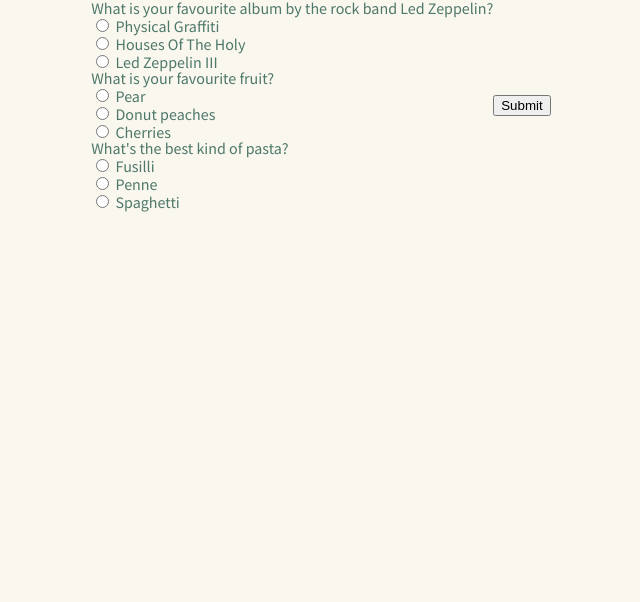
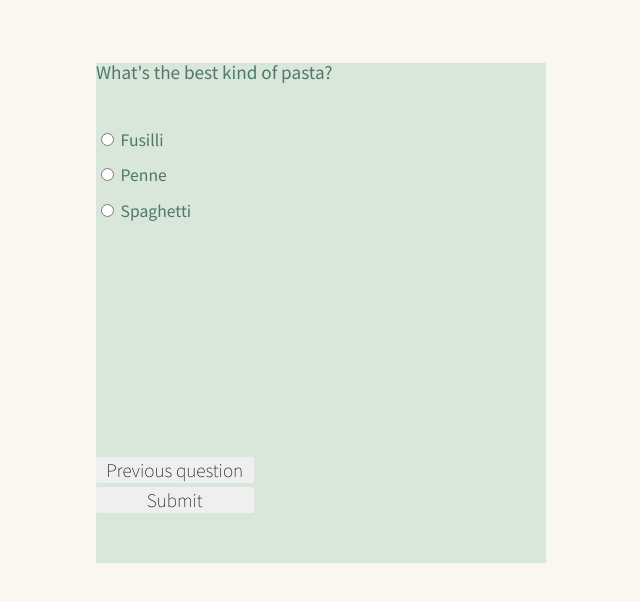
Before and after one commit to tomdrooker/project-houseplant, a plain HTML site: page quiz.html in a window 1280 px wide. Shown: the whole page, without its empty margins (319-959 px from the left). Drawn offline with Linux system fonts and the light colour scheme.

Commit message:
Quiz functioning

```diff
--- a/quiz.html
+++ b/quiz.html
@@ -9,13 +9,21 @@
   </head>
   <body>
 
-    <section id="quiz">
+    <section id="quiz-container">
+      <div id="quiz"></div>
+
+      <section id="results">
+      </section>
+
+      <section id="controls">
+        <button id="previous">Previous question</button>
+        <button id="next">Next question</button>
+        <button id="submit">Submit</button>
+      </section>
+
     </section>
 
-    <button id="submit">Submit</button>
 
-    <section id="results">
-    </section>
 
     <script src="resources/js/quiz.js"></script>
   </body>
--- a/resources/css/quiz.css
+++ b/resources/css/quiz.css
@@ -9,57 +9,49 @@ html {
 
 body {
   display: flex;
+  align-items: center;
   justify-content: center;
-  align-items: center;
-  height: auto;
+  height: 625px;
 }
 
-#quiz-box {
+#quiz-container {
   background-color: rgb(217, 231, 219);
-  padding: 2rem 2rem;
   height: 500px;
   width: 450px;
+}
+
+#controls {
+  height: 450px;
+  width: 35%;
   display: flex;
-  align-items: center;
-  justify-content: center;
+  flex-direction: column;
+  justify-content: flex-end;
 }
 
 .answers {
   display: flex;
   flex-direction: column;
+  font-size: 1.1rem;
 }
 
-.answers button {
-  width: 100%;
-  border: none;
-  font-family: "Source Sans Pro", sans-serif;
+.question {
+  margin-bottom: 2rem;
   font-size: 1.2rem;
-  font-weight: 200;
-  border-radius: 3%;
+  position: relative;
+  width: 300px;
 }
 
-.answers button:nth-child(2n+1) {
-  margin: 2rem 0 2rem 0;
+.slide {
+  position: absolute;
+  z-index: 1;
+  opacity: 0;
+  transition: opacity 0.5s;
+  margin: 0 auto;
 }
 
-.submit-button {
-  display: flex;
-  justify-content: flex-end;
-  margin-top: 3rem;
-}
-
-.submit-button button {
-  border: none;
-  font-family: "Source Sans Pro", sans-serif;
-  font-size: 1.2rem;
-  font-weight: 200;
-  border-radius: 50%;
-  height: 46px;
-}
-
-form {
-  display: flex;
-  flex-direction: column;
+.active-slide {
+  opacity: 1;
+  z-index: 2;
 }
 
 h3 {
@@ -72,3 +64,21 @@ h3 {
 p {
   margin-bottom: 2rem;
 }
+
+button {
+  z-index: 10;
+  width: 100%;
+  border: none;
+  font-family: "Source Sans Pro", sans-serif;
+  font-size: 1.2rem;
+  font-weight: 200;
+  border-radius: 3%;
+}
+
+#submit, #next {
+  margin-top: 4px;
+}
+
+label:nth-child(2n+1) {
+  margin: 1rem 0 1rem 0;
+}
--- a/resources/js/quiz.js
+++ b/resources/js/quiz.js
@@ -1,6 +1,10 @@
 const quizSection = document.querySelector("#quiz");
 const submitButton = document.querySelector("#submit");
 const resultsSection = document.querySelector("#results");
+const previousButton = document.querySelector("#previous");
+const nextButton = document.querySelector("#next");
+const slides = document.getElementsByClassName("slide");
+let currentSlide = 0;
 
 const quizData = [
   {
@@ -47,8 +51,10 @@ function buildQuiz() {
       }
       output.push(
         `
-        <div class="question"> ${currentQuestion.question} </div>
-        <div class="answers">  ${answers.join('')} </div>
+        <div class="slide">
+          <div class="question"> ${currentQuestion.question} </div>
+          <div class="answers">  ${answers.join('')} </div>
+        </div>
         `
       );
     }
@@ -80,6 +86,39 @@ function showResults() {
   resultsSection.innerHTML = output.join('');
 };
 
+function showSlide(n) {
+  slides[currentSlide].classList.remove("active-slide");
+  slides[n].classList.add("active-slide");
+  currentSlide = n;
+
+  if (currentSlide === 0) {
+    previousButton.style.display = "none";
+  } else {
+    previousButton.style.display = "inline-block";
+  }
+
+  if (currentSlide === slides.length - 1) {
+    nextButton.style.display = "none";
+    submitButton.style.display = "inline-block";
+  } else {
+    nextButton.style.display = "inline-block";
+    submitButton.style.display = "none";
+  }
+};
+
+function showNextSlide() {
+  showSlide(currentSlide + 1);
+};
+
+
+function showPreviousSlide() {
+  showSlide(currentSlide - 1);
+};
+
+previousButton.addEventListener("click", showPreviousSlide);
+nextButton.addEventListener("click", showNextSlide);
+
 buildQuiz();
+showSlide(2);
 
 submitButton.addEventListener("click", showResults);
```
